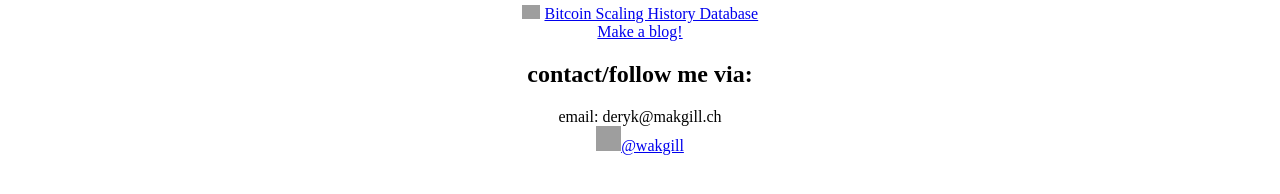
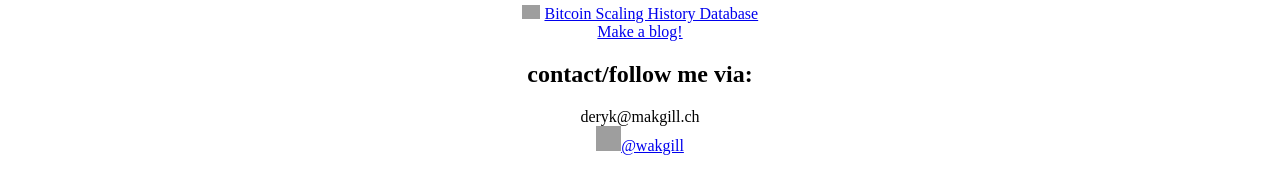
Before and after one commit to makgill/deryk, a Jekyll site: the page built from index.md, in a window 1280 px wide. Shown: the part 464-658 px from the top of the page. Built offline with Jekyll 4.4.1, drawn with Linux system fonts in a browser that asks for light colours; grey boxes are pictures that could not be loaded.

Commit message:
Update index.md

```diff
--- a/index.md
+++ b/index.md
@@ -76,5 +76,5 @@ I am a writer and researcher who also invests and builds businesses on the side.
 
 ## contact/follow me via:
 
-<div>email: deryk@makgill.ch<br>
+<div>deryk@makgill.ch<br>
 <a href="http://twitter.com/wakgill"><img src="https://assets.stickpng.com/thumbs/580b57fcd9996e24bc43c53e.png" alt="click to follow me on twitter" style="width:25px;height:25px">@wakgill</a></div>
```
